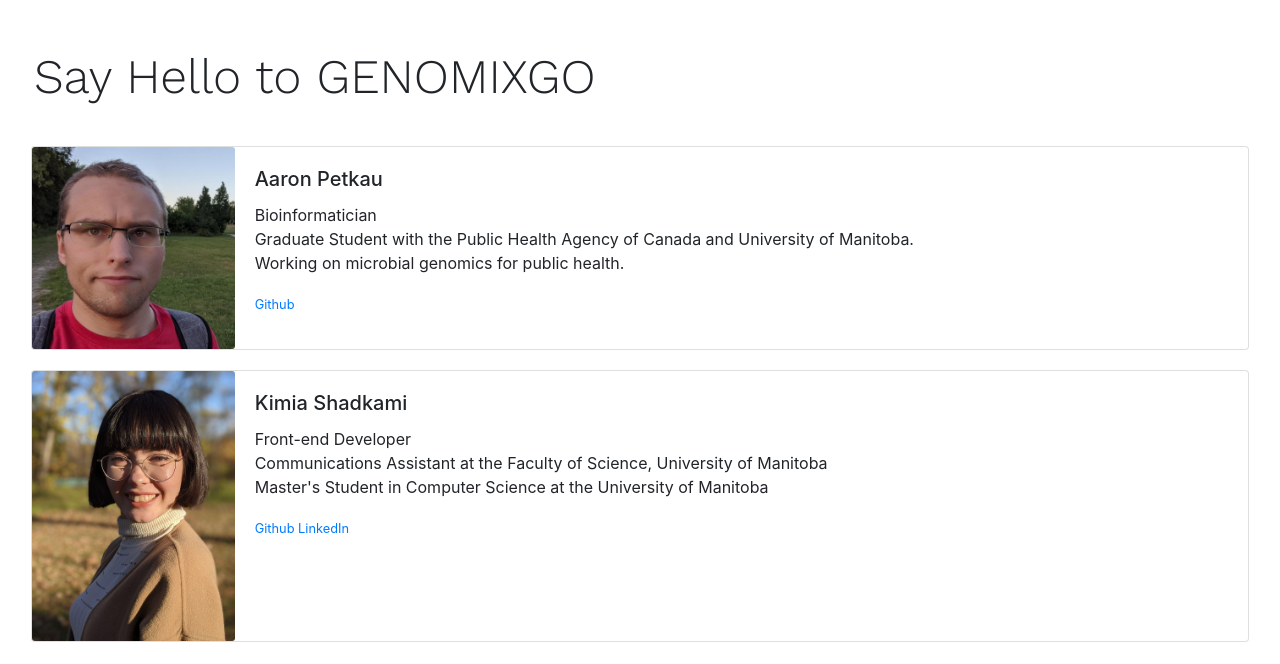
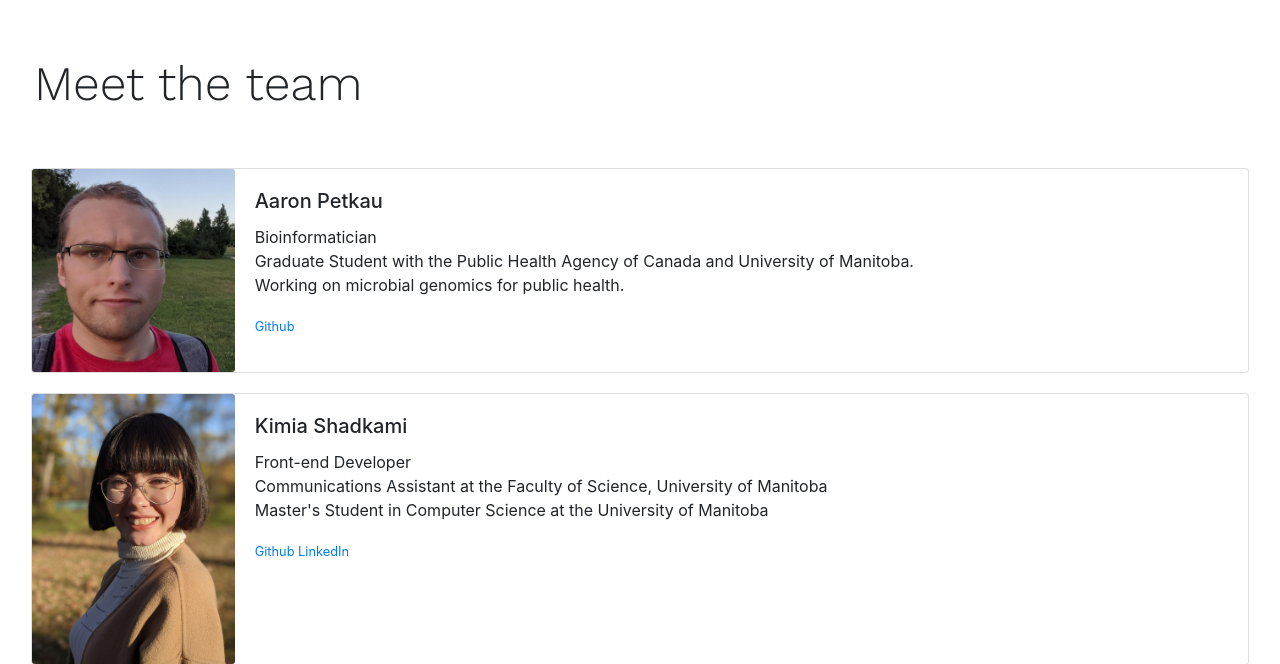
Before and after one commit to kimiashadkami/UI-for-a-Microbial-Genomics-Database, a Flask app: page /aboutus.html in a window 1280 px wide. Shown: the part 76-740 px from the top of the page. Run offline with Flask 2, Linux system fonts and the light colour scheme.

Commit message:
changes to text

```diff
--- a/templates/aboutus.html
+++ b/templates/aboutus.html
@@ -11,7 +11,7 @@
   <!-- about text -->
   <div class="row ml-1 mr-3 mb-3 about-txt-row">
     <div class="col mt-5">
-      <h1 class="h1-aboutus">Say Hello to GENOMIXGO</h1>
+      <p class="h1-aboutus">Meet the team</p>
     </div>
   </div>
   <!-- start card 1 -->
```
